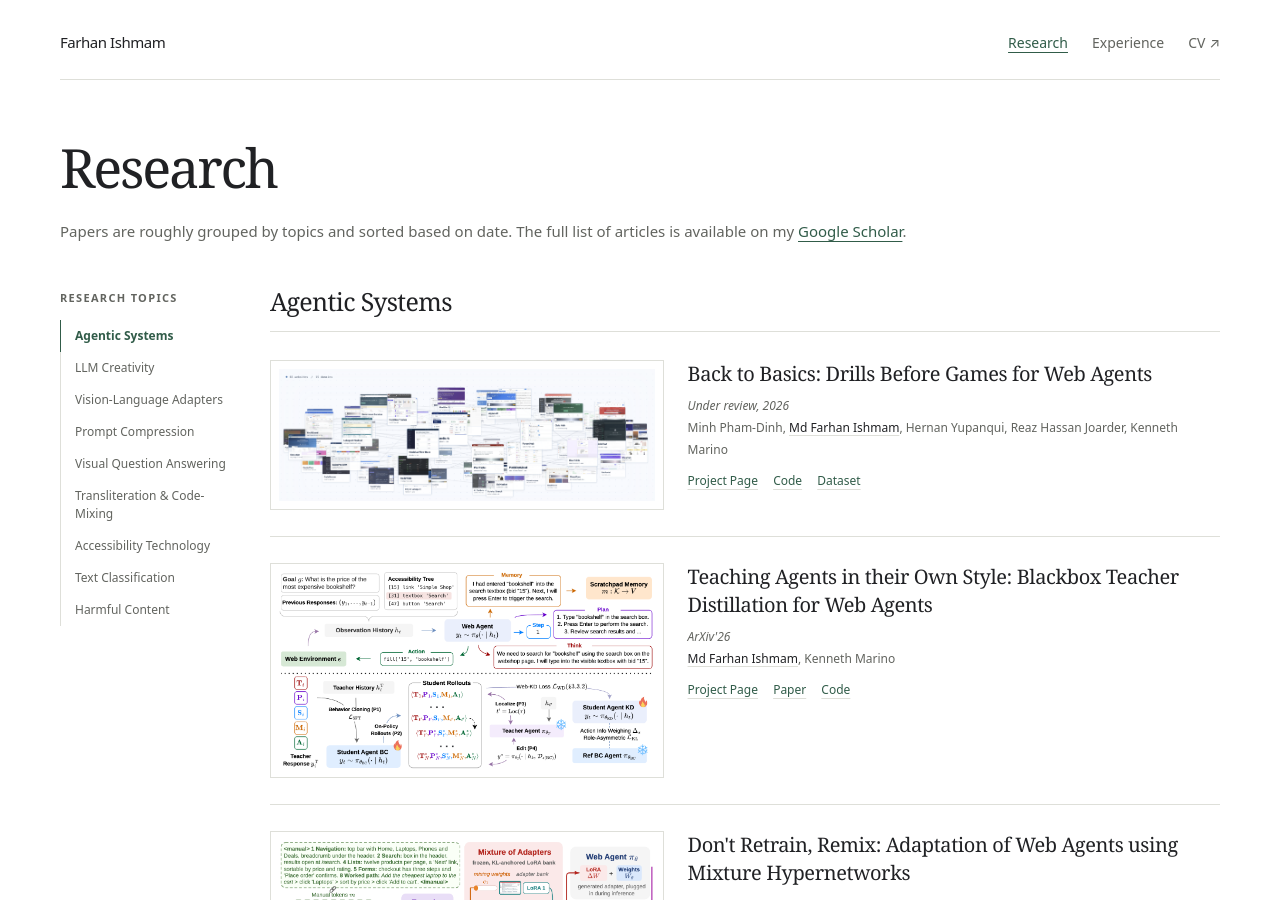
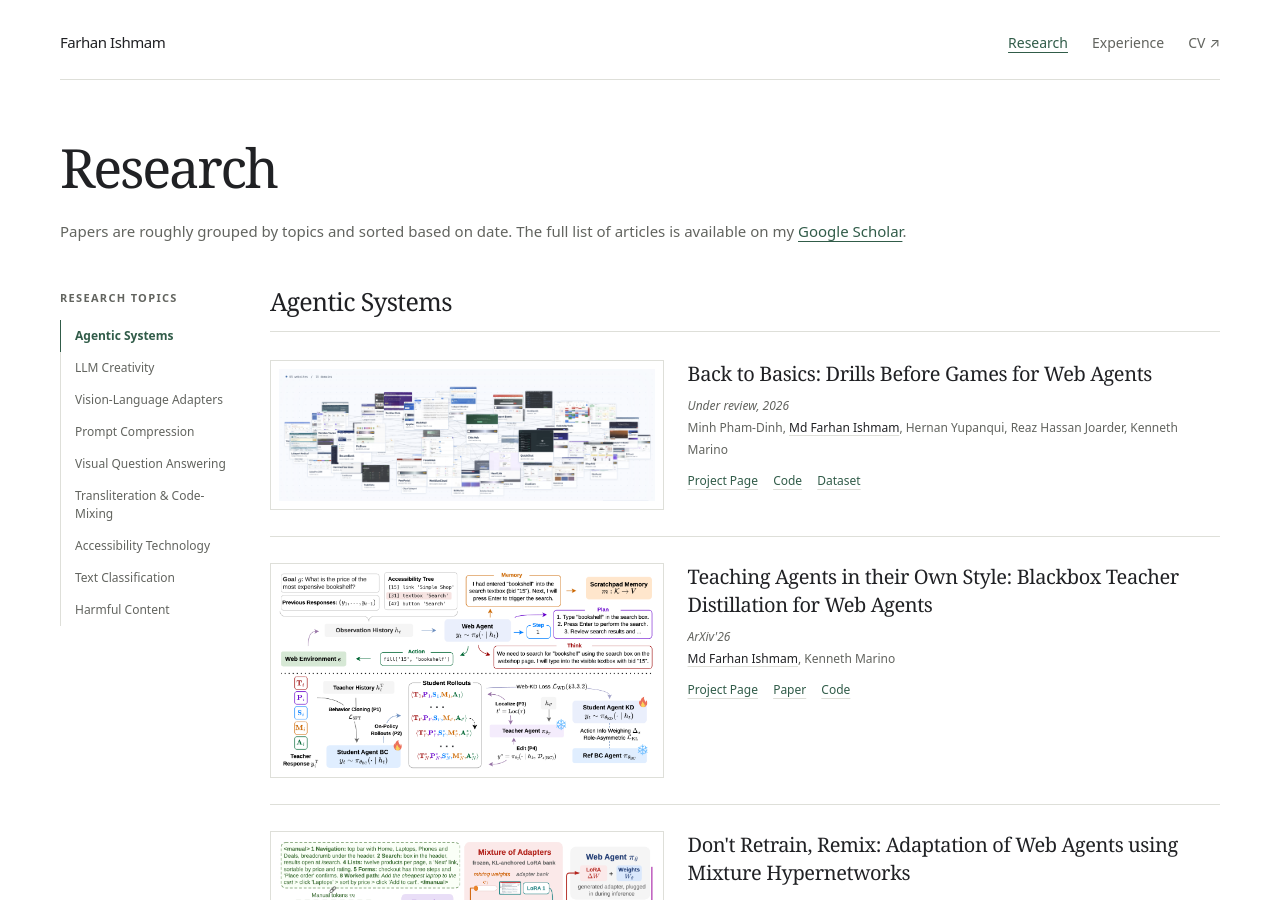
Before and after one commit to farhanishmam/farhanishmam.github.io, a Jekyll site: the page built from _pages/publications.html, in a window 1280 px wide and 900 px high. Built offline with Jekyll 4.4.1, drawn with Linux system fonts in a browser that asks for light colours.

Commit message:
Replace MiniWeb figure with higher-quality image

```diff
--- a/_pages/publications.html
+++ b/_pages/publications.html
@@ -36,7 +36,7 @@ extra_css: research-pages
 
       <div class="pub-img-wrap" id="miniweb">
           <a href="{{ '/images/miniweb-overview.png' | relative_url }}">
-              <img src="{{ '/images/miniweb-overview.png' | relative_url }}" width="1658" height="581" alt="MiniWeb overview: 65 connected websites across 15 domains for practicing and evaluating web-agent skills" loading="lazy" decoding="async">
+              <img src="{{ '/images/miniweb-overview.png' | relative_url }}" width="1876" height="659" alt="MiniWeb overview: 65 connected websites across 15 domains for practicing and evaluating web-agent skills" loading="lazy" decoding="async">
           </a>
           <div class="section-item">
               <strong>Back to Basics: Drills Before Games for Web Agents</strong><br>
```
Also changed, not shown: images/miniweb-overview.png.
